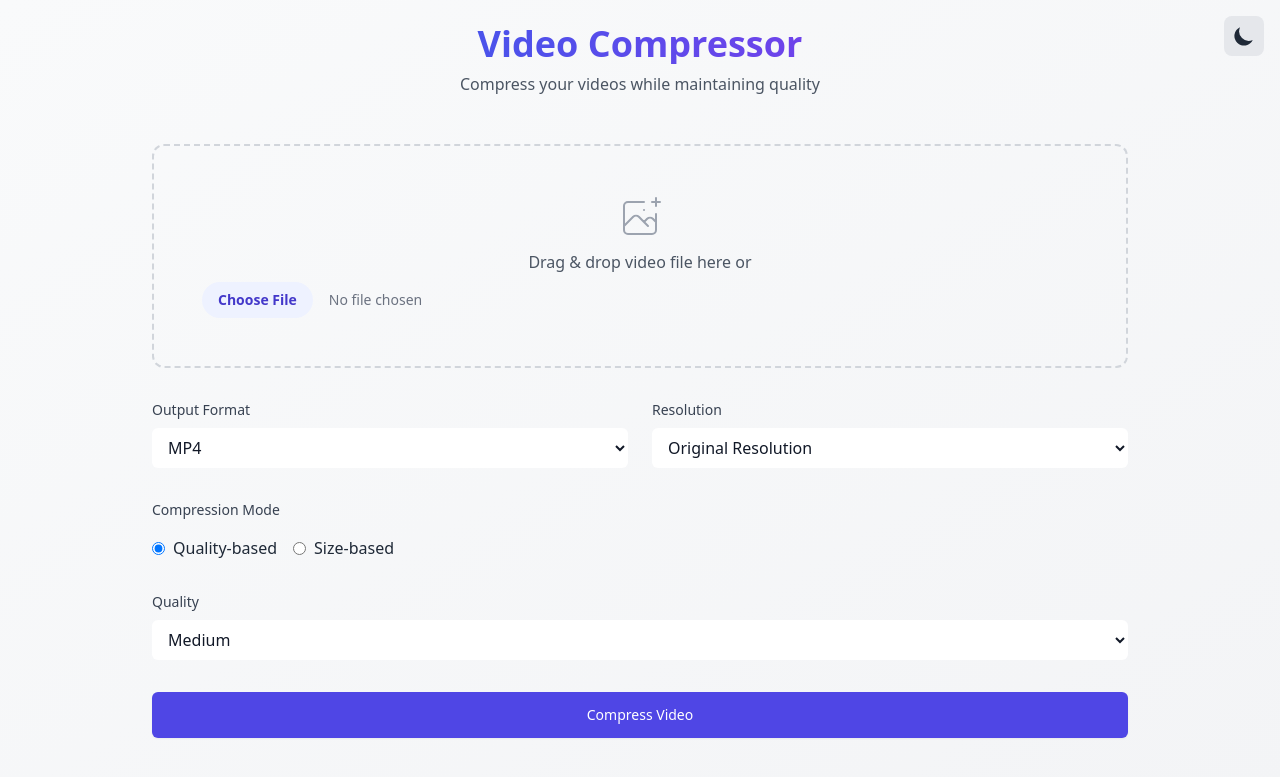
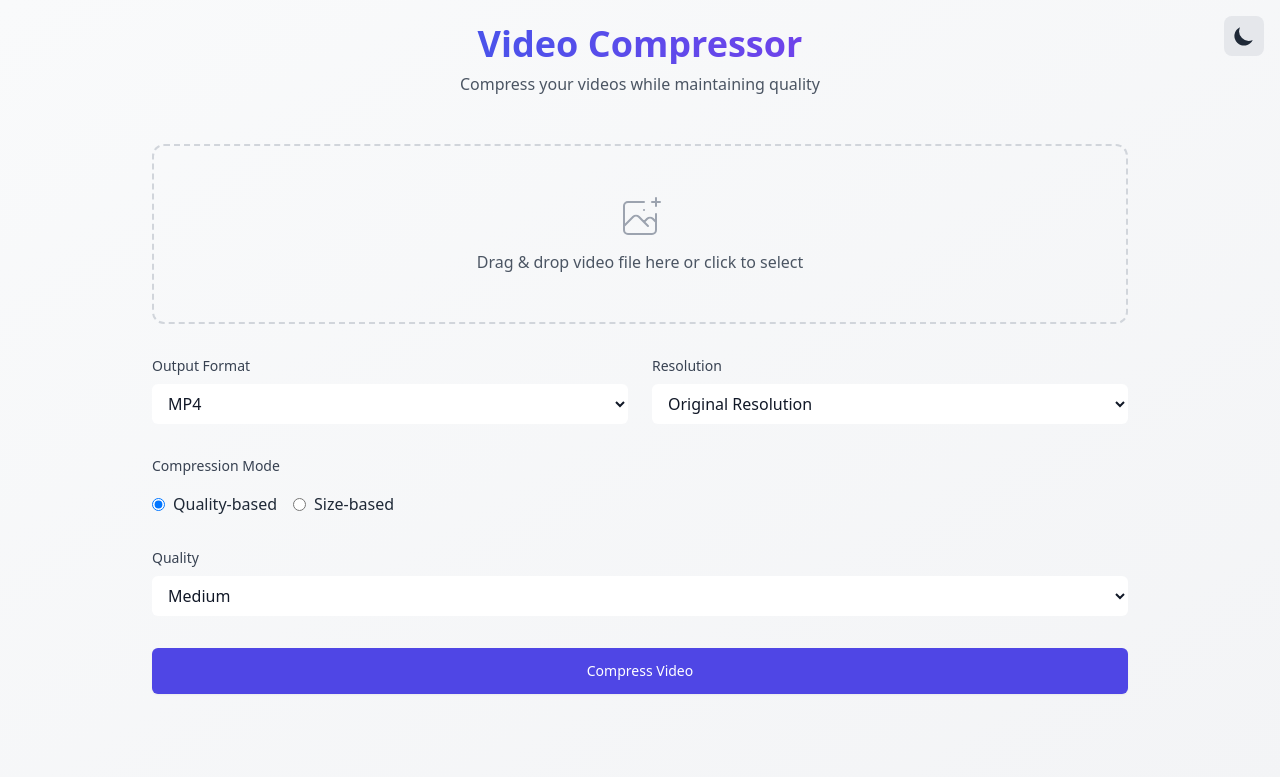
Before and after one commit to PawiX25/video-compressor-flask, a Flask app: page / in a window 1280 px wide. Shown: the top 777 px of the page. Run offline with Flask 2, Linux system fonts and the light colour scheme; some libraries are stand-ins or nearby versions.

Commit message:
Improve drag and drop functionality and file selection feedback

```diff
--- a/templates/index.html
+++ b/templates/index.html
@@ -17,6 +17,12 @@
             }
         }
     </script>
+    <style>
+        .dragover {
+            border-color: rgb(99 102 241) !important;
+            background-color: rgba(99, 102, 241, 0.1);
+        }
+    </style>
 </head>
 <body class="bg-gradient-to-br from-gray-50 to-gray-100 dark:from-gray-900 dark:to-gray-800 min-h-screen text-gray-800 dark:text-gray-200 transition-colors duration-200">
     <div class="max-w-5xl mx-auto p-6">
@@ -129,14 +135,14 @@
 
         <form method="POST" enctype="multipart/form-data" id="uploadForm" class="space-y-8">
             <div id="dragDropZone"
-                 class="relative border-2 border-dashed border-gray-300 dark:border-gray-600 rounded-xl p-12 text-center transition-all duration-200 hover:border-purple-500 dark:hover:border-purple-400 group">
+                 class="relative border-2 border-dashed border-gray-300 dark:border-gray-600 rounded-xl p-12 text-center transition-all duration-200 hover:border-purple-500 dark:hover:border-purple-400 group cursor-pointer">
+                <input type="file" id="video" name="video" accept="video/*" required
+                       class="absolute inset-0 w-full h-full opacity-0 cursor-pointer">
                 <div class="space-y-2">
                     <svg class="mx-auto h-12 w-12 text-gray-400 group-hover:text-purple-500 dark:text-gray-500 dark:group-hover:text-purple-400" stroke="currentColor" fill="none" viewBox="0 0 48 48">
                         <path d="M28 8H12a4 4 0 00-4 4v20m32-12v8m0 0v8a4 4 0 01-4 4H12a4 4 0 01-4-4v-4m32-4l-3.172-3.172a4 4 0 00-5.656 0L28 28M8 32l9.172-9.172a4 4 0 015.656 0L28 28m0 0l4 4m4-24h8m-4-4v8m-12 4h.02" stroke-width="2" stroke-linecap="round" stroke-linejoin="round" />
                     </svg>
-                    <div class="text-gray-600 dark:text-gray-400">Drag & drop video file here or</div>
-                    <input type="file" id="video" name="video" accept="video/*" required
-                           class="block w-full text-sm text-gray-500 file:mr-4 file:py-2 file:px-4 file:rounded-full file:border-0 file:text-sm file:font-semibold file:bg-indigo-50 file:text-indigo-700 hover:file:bg-indigo-100 dark:file:bg-gray-700 dark:file:text-gray-300 dark:hover:file:bg-gray-600">
+                    <div class="text-gray-600 dark:text-gray-400">Drag & drop video file here or click to select</div>
                 </div>
             </div>
 
@@ -235,17 +241,38 @@
 
             ['dragenter', 'dragover', 'dragleave', 'drop'].forEach(eventName => {
                 dragDropZone.addEventListener(eventName, preventDefaults, false);
+                document.body.addEventListener(eventName, preventDefaults, false);
             });
 
             ['dragenter', 'dragover'].forEach(eventName => {
-                dragDropZone.addEventListener(eventName, highlight, false);
+                dragDropZone.addEventListener(eventName, () => {
+                    dragDropZone.classList.add('dragover');
+                });
             });
 
             ['dragleave', 'drop'].forEach(eventName => {
-                dragDropZone.addEventListener(eventName, unhighlight, false);
+                dragDropZone.addEventListener(eventName, () => {
+                    dragDropZone.classList.remove('dragover');
+                });
             });
 
-            dragDropZone.addEventListener('drop', handleDrop, false);
+            dragDropZone.addEventListener('drop', (e) => {
+                const dt = e.dataTransfer;
+                const file = dt.files[0];
+
+                if (file && file.type.startsWith('video/')) {
+                    fileInput.files = dt.files;
+                    const fileName = file.name;
+                    dragDropZone.querySelector('div.text-gray-600').textContent = `Selected: ${fileName}`;
+                }
+            });
+
+            fileInput.addEventListener('change', (e) => {
+                if (fileInput.files.length > 0) {
+                    const fileName = fileInput.files[0].name;
+                    dragDropZone.querySelector('div.text-gray-600').textContent = `Selected: ${fileName}`;
+                }
+            });
 
             uploadForm.onsubmit = function(e) {
                 e.preventDefault();
```
